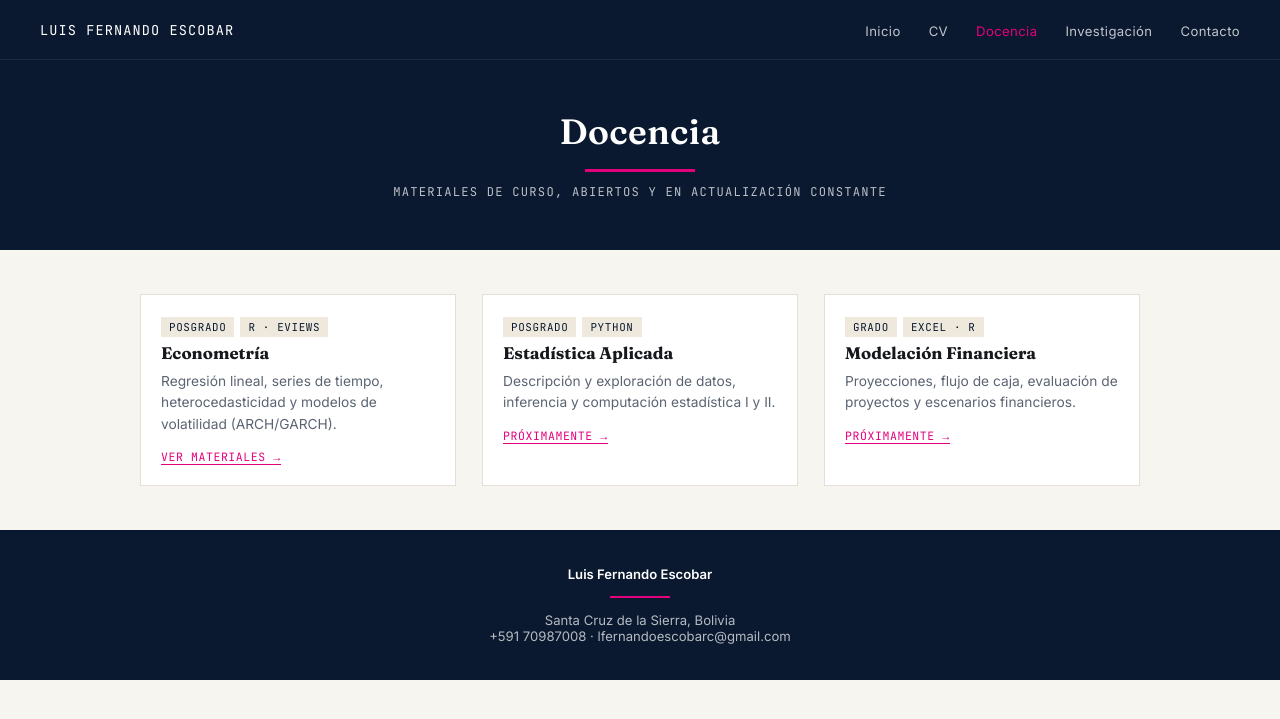
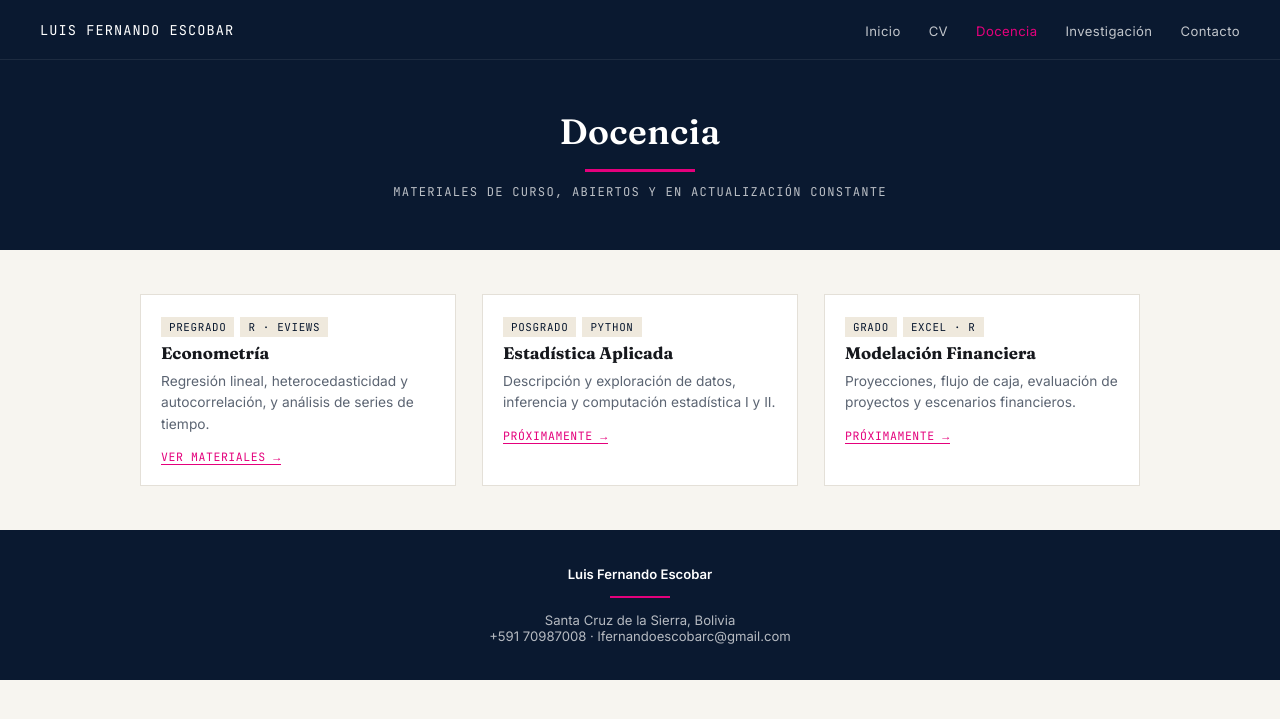
Before and after one commit to LFernandoEscobarC/LFernandoEscobarC.github.io, a Jekyll site: the page built from docencia.md, in a window 1280 px wide. Shown: the top 719 px of the page. Built offline with Jekyll 4.4.1, drawn with Linux system fonts in a browser that asks for light colours.

Commit message:
Update docencia.md

```diff
--- a/docencia.md
+++ b/docencia.md
@@ -14,9 +14,9 @@ permalink: /docencia/
 <section class="block" style="border-top:none;">
   <div class="grid-3">
     <div class="card">
-      <span class="tag">Posgrado</span><span class="tag">R · EViews</span>
+      <span class="tag">Pregrado</span><span class="tag">R · EViews</span>
       <h4>Econometría</h4>
-      <p>Regresión lineal, series de tiempo, heterocedasticidad y modelos de volatilidad (ARCH/GARCH).</p>
+      <p>Regresión lineal, heterocedasticidad y autocorrelación, y análisis de series de tiempo.</p>
       <a class="link" href="https://LFernandoEscobarC.github.io/econometria/">Ver materiales →</a>
     </div>
     <div class="card">
```
